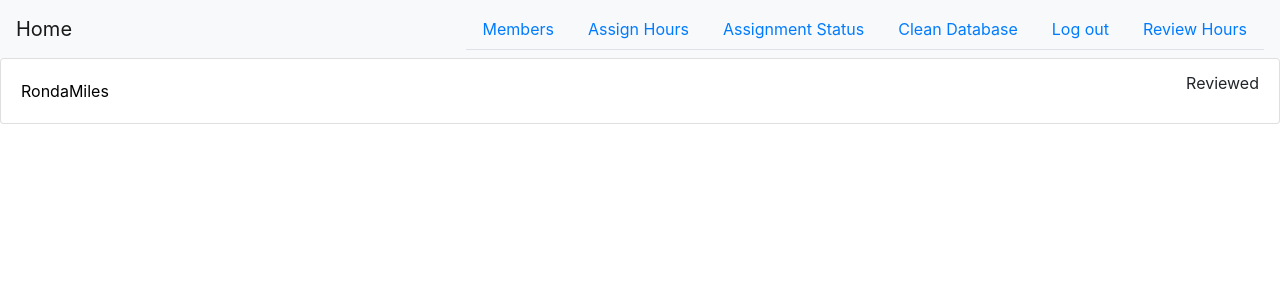
After one commit to jaustinmiles/CleanupCoordinator, a Flask app: page /review-main in a window 1280 px wide. The commit adds this page. Shown: the top 300 px of the page. Run offline with Flask 2, Linux system fonts and the light colour scheme; a user stored in the database is signed in; data comes from the database, SQL or seed files in the repository; both versions use the stored data as it was after the commit; some libraries are stand-ins or nearby versions.

Commit message:
add review capabilities. Clean up forms. Add Submission model

```diff
--- a/app.py
+++ b/app.py
@@ -1,4 +1,6 @@
 import os
+from os.path import isfile, join, isdir
+
 from PIL import Image
 
 from flask import Flask, render_template, redirect, url_for, request, flash, current_app
@@ -189,6 +191,19 @@ class User(db.Model, UserMixin):
         return check_password_hash(self.password_hash, password)
 
 
+class Submission(db.Model):
+
+    id = db.Column(db.Integer, primary_key=True)
+    dir_name = db.Column(db.String, index=True, unique=True)
+    reviewed = db.Column(db.Boolean)
+    assignment_id = db.Column(db.Integer, unique=True, index=True)
+
+    def __init__(self, dir_name, assignment_id, reviewed=False):
+        self.dir_name = dir_name
+        self.assignment_id = assignment_id
+        self.reviewed = reviewed
+
+
 # Begin App
 
 
@@ -200,6 +215,11 @@ def index():
     the user is a Member
     :return: html template to render
     """
+    return render_template('index.html')
+
+
+@app.route('/submit', methods=['GET', 'POST'])
+def submit():
     from utils.components import SubmitHourForm
     form = SubmitHourForm()
     if form.validate_on_submit():
@@ -210,7 +230,7 @@ def index():
         if assign is None or assign.member_id != submitted_name or assign.task_id != submitted_hour:
             flash("Some information you provided does not match up with information in the database. Please try again "
                   "or contact the housing manager.")
-            return render_template('index.html', form=form)
+            return render_template('index.html')
         member = Member.query.get(assign.member_id)
         uploaded_files = request.files.getlist("file[]")
         dir_path = os.path.join(current_app.root_path, f'static\\uploaded_hours\\{member.first + member.last}')
@@ -219,10 +239,21 @@ def index():
         for file in uploaded_files:
             filepath = os.path.join(dir_path, file.filename)
             pic = Image.open(file)
+            pic = pic.resize((1000, 1000))
             pic.save(filepath)
+        mypath = join(os.path.abspath(os.path.dirname(__file__)), 'static\\uploaded_hours')
+        uploads = [f for f in os.listdir(mypath) if isdir(join(mypath, f))]
+        for upload in uploads:
+            if Submission.query.filter_by(dir_name=upload).first() is None:
+                sub = Submission(upload, assignment_id)
+                db.session.add(sub)
+                db.session.commit()
         flash("Your submission was successful. Thank you for completing your task!")
-
-    return render_template('index.html', form=form)
+        assign.response = 'Submitted'
+        db.session.add(assign)
+        db.session.commit()
+        return render_template('index.html')
+    return render_template('submit.html', form=form)
 
 
 @app.route('/members', methods=['GET', 'POST'])
@@ -500,6 +531,9 @@ def delete():
                 assignments = Assignment.query.all()
                 for assign in assignments:
                     db.session.delete(assign)
+                subs = Submission.query.all()
+                for sub in subs:
+                    db.session.delete(sub)
                 db.session.commit()
                 return redirect(url_for('index'))
     return render_template('delete.html')
@@ -543,5 +577,47 @@ def logout():
     return redirect(url_for('index'))
 
 
+@app.route('/review-main', methods=['GET', 'POST'])
+@login_required
+def review_main():
+    subs = Submission.query.all()
+    if not subs:
+        return redirect(url_for('index'))
+    if request.method == 'POST':
+        button_ids = request.values.keys()
+        for button_id in button_ids:
+            if 'approve' in button_id or 'deny' in button_id:
+                sub = Submission.query.get(int(button_id[7:]))
+                assign = Assignment.query.get(sub.assignment_id)
+                assign.response = 'Reviewed'
+                sub.reviewed = True
+                db.session.add(sub)
+                db.session.add(assign)
+                if 'approve' in button_id:
+                    member = Member.query.get(assign.member_id)
+                    member.hours += 1
+                    db.session.add(member)
+                db.session.commit()
+                return render_template('review_main.html', subs=subs)
+    return render_template('review_main.html', subs=subs)
+
+
+@app.route('/review/<identifier>', methods=['GET', 'POST'])
+@login_required
+def review(identifier):
+
+    sub = Submission.query.get(identifier)
+    # subs = [sub for sub in subs if not sub.reviewed]
+    if not sub:
+        return redirect(url_for('index'))
+    assignment = Assignment.query.get(sub.assignment_id)
+    member = Member.query.get(assignment.member_id)
+    task = CleanupHour.query.get(assignment.task_id)
+    mypath = join(os.path.abspath(os.path.dirname(__file__)), f'static\\uploaded_hours\\{sub.dir_name}')
+    uploads = [(sub.dir_name + '\\' + f) for f in os.listdir(mypath) if isfile(join(mypath, f))]
+    enumerated = range(len(uploads))
+    return render_template('review.html', uploads=uploads, member=member, task=task, enumerated=enumerated, sub=sub)
+
+
 if __name__ == '__main__':
     app.run(debug=True)
--- a/templates/base.html
+++ b/templates/base.html
@@ -28,11 +28,17 @@
             <li class="nav-item">
                 <a class="nav-link" href="{{ url_for('logout') }}">Log out<span class="sr-only">(current)</span></a>
             </li>
+            <li class="nav-item">
+                <a class="nav-link" href="{{ url_for('review_main') }}">Review Hours<span class="sr-only">(current)</span></a>
+            </li>
         </ul>
     {% else %}
         <ul class="nav nav-tabs">
         <li class="nav-item">
             <a class="nav-link" href="{{ url_for('login') }}">Log In<span class="sr-only">(current)</span></a>
+        </li>
+        <li class="nav-item">
+            <a class="nav-link" href="{{ url_for('submit') }}">Submit an hour<span class="sr-only">(current)</span></a>
         </li>
         </ul>
     {% endif %}
--- /dev/null
+++ b/templates/review_main.html
@@ -0,0 +1,17 @@
+{% extends "base.html" %}
+{% block content %}
+    <ul class="list-group">
+        {% for sub in subs %}
+            <li class="list-group-item d-flex justify-content-between align-items-center">
+                <a style="color:black" href="{{ url_for('review',identifier=sub.id)}}">
+                    {{ sub.dir_name }}
+                </a>
+                {% if sub.reviewed %}
+                    <p>Reviewed</p>
+                {% else %}
+                    <p>Needs Review</p>
+                {% endif %}
+            </li>
+        {% endfor %}
+    </ul>
+{% endblock %}
--- a/utils/components.py
+++ b/utils/components.py
@@ -1,5 +1,5 @@
 from flask_wtf import FlaskForm
-from wtforms import SubmitField, StringField, PasswordField, IntegerField, SelectField
+from wtforms import SubmitField, StringField, PasswordField, SelectField
 from wtforms.validators import DataRequired, Email
 
 
```
Also changed, not shown: migrations/versions/e210385ed4cf_add_submission_model.py (added, +38 -0 lines), templates/index.html (+0 -25 lines), templates/review.html (added, +39 -0 lines), templates/submit.html (added, +30 -0 lines), data.sqlite.
